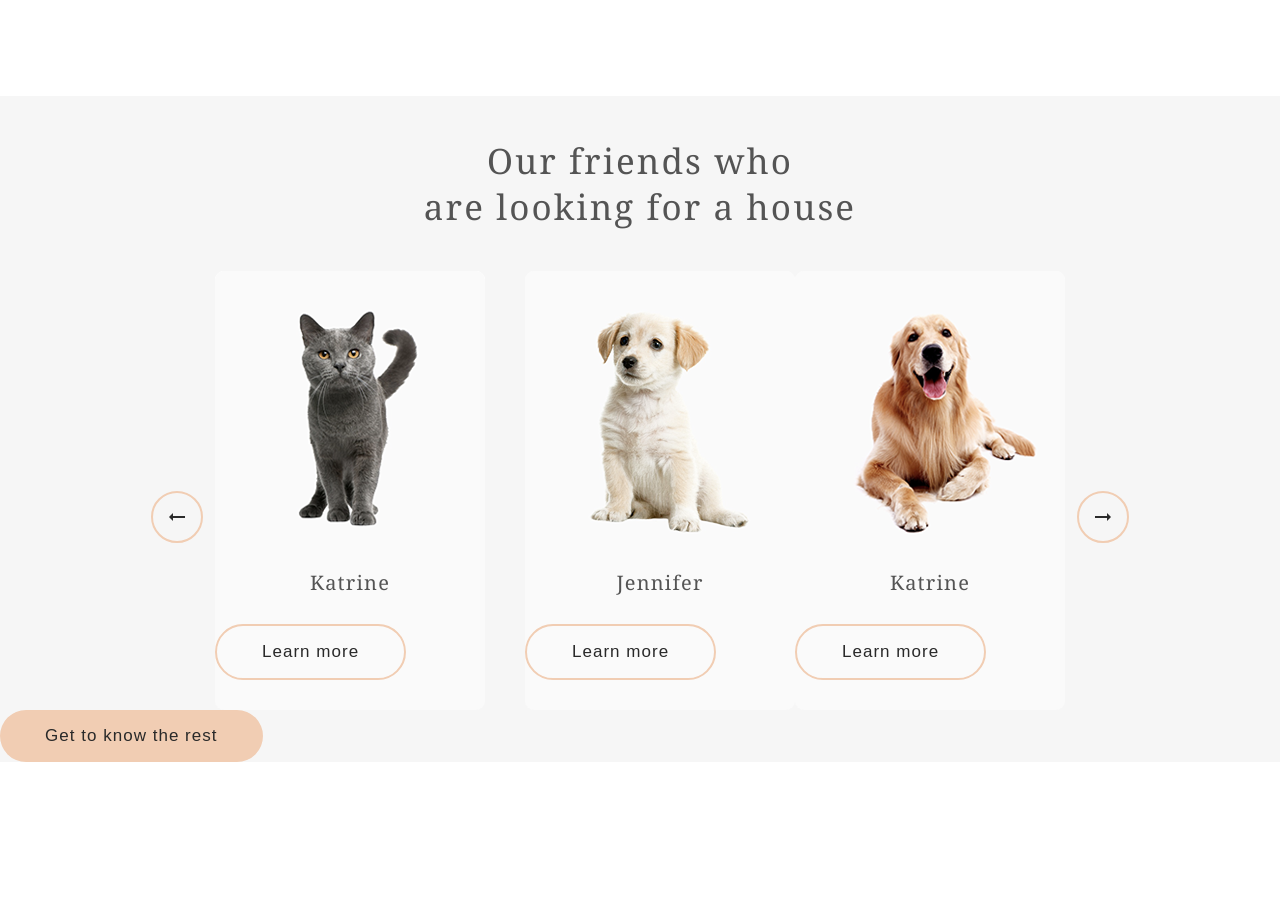
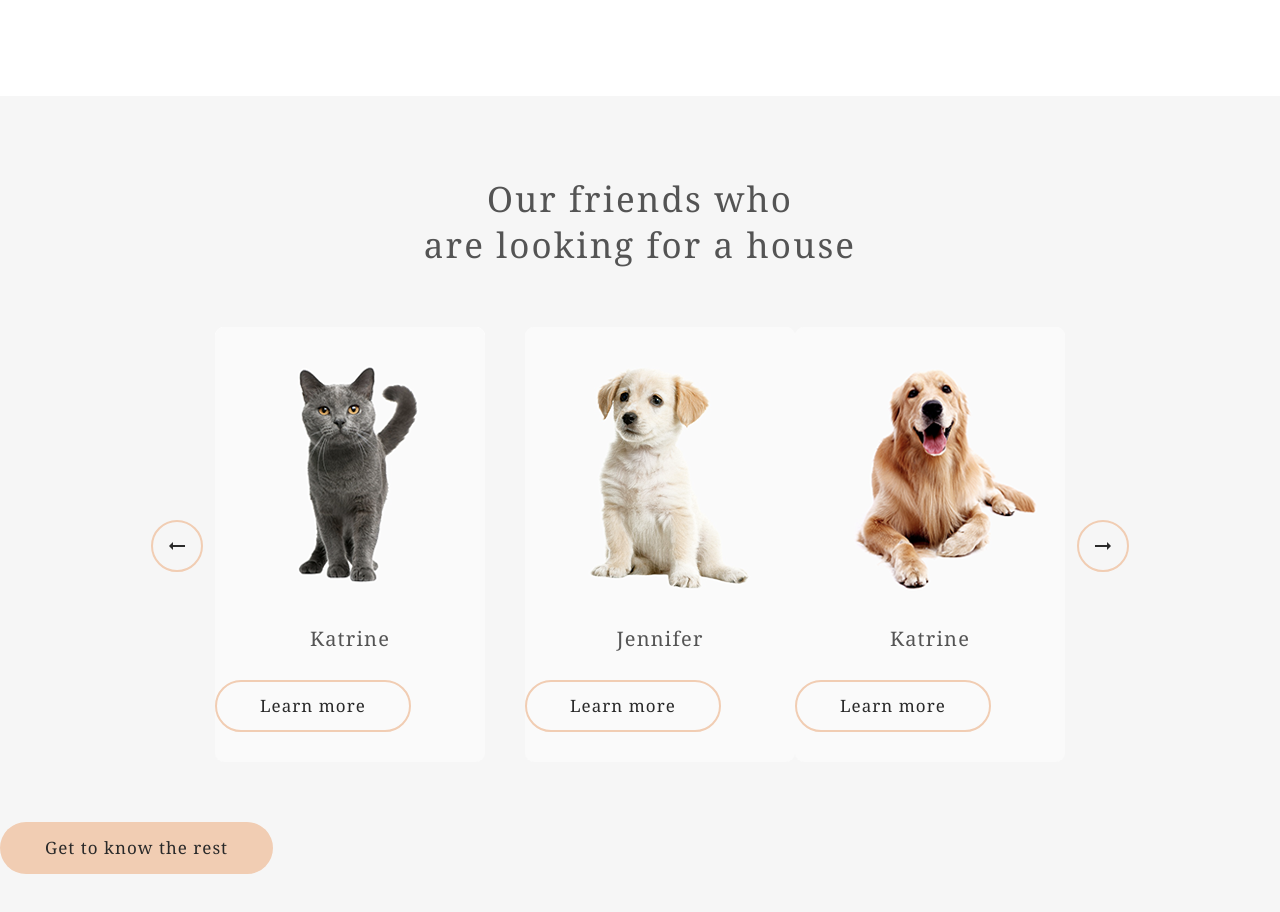
Before and after one commit to human-cylon/portfolio, a website: page Shelter/main/index.html in a window 1280 px wide. Shown: the part 1400-2312 px from the top of the page. Before the commit the page ends 2162 px from the top, so only its background shows below. Drawn offline with Linux system fonts and the light colour scheme.

Commit message:
feat: change Looking for a house section layout for tablets

```diff
--- a/Shelter/main/_globals.scss
+++ b/Shelter/main/_globals.scss
@@ -29,10 +29,12 @@ body {
 }
 
 .btn {
+  box-sizing: border-box;
   padding: 15px 45px;
   font-size: 17px;
   line-height: 130%;
   letter-spacing: .06em;
+  font-family: Georgia, 'Times New Roman', Times, serif;
   align-self: center;
   border: none;
   border-radius: 100px;
@@ -44,6 +46,7 @@ body {
 }
 
 .btn-secondary {
+  padding: 13px 43px;
   border: 2px solid #F1CDB3;
   background-color: transparent;
 }
--- a/Shelter/main/_looking.scss
+++ b/Shelter/main/_looking.scss
@@ -9,11 +9,19 @@
     margin: 42px 10px;
     color: #545454;
     text-align: center;
+
+    @include breakpoint-up(medium) {
+      margin: 80px 0 60px;
+    }
   }
 
   @include breakpoint-up(medium) {
     &__slideshow {
       position: relative;
+    }
+
+    &__btn {
+      margin: 60px 0 100px;
     }
   }
 
@@ -53,10 +61,15 @@
   &__name {
     margin: 30px 0;
     font-size: 20px;
+    line-height: 23px;
     letter-spacing: .06em;
-    line-height: 23px;
     font-family: Georgia, 'Times New Roman', Times, serif;
     color: #545454;
+  }
+
+  &__image {
+    max-width: 270px;
+    max-height: 270px;
   }
 }
 
@@ -74,14 +87,14 @@
 @include breakpoint-up(medium) {
   .arrow-left {
     position: absolute;
-    top: 50%;
+    //what's the 25px?
+    top: calc(50% - 25px);
     left: -(12px + 52px);
   }
 
   .arrow-right {
     position: absolute;
-    top: 50%;
-    // right: -22px;
+    top: calc(50% - 25px);
     right: -(12px + 52px);
   }
 }
--- a/Shelter/main/_variables.scss
+++ b/Shelter/main/_variables.scss
@@ -1 +1 @@
-// $sliderSize: 52px + 42px + 20px;
+$sliderSize: 52px + 42px + 20px;
--- a/Shelter/main/index.html
+++ b/Shelter/main/index.html
@@ -83,7 +83,7 @@
         </div>
       </div>
 
-      <button type="button" class="btn">Get to know the rest</button>
+      <button type="button" class="btn looking__btn">Get to know the rest</button>
     </section>
 
     <section class="help-shelter"></section>
```
Also changed, not shown: Shelter/main/style.css, 1 other file.
